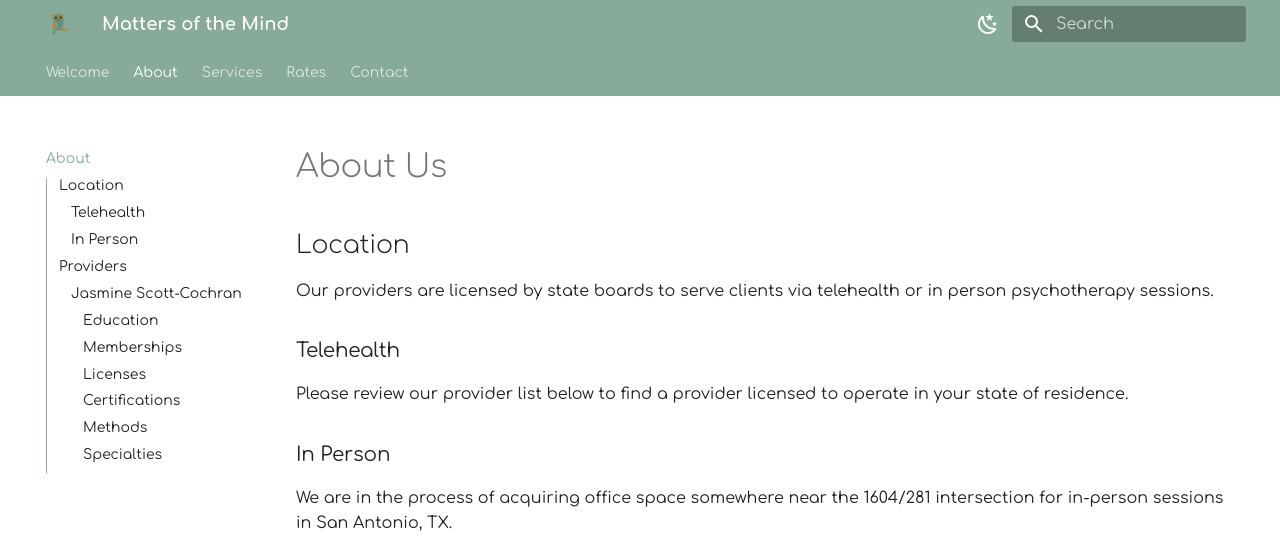
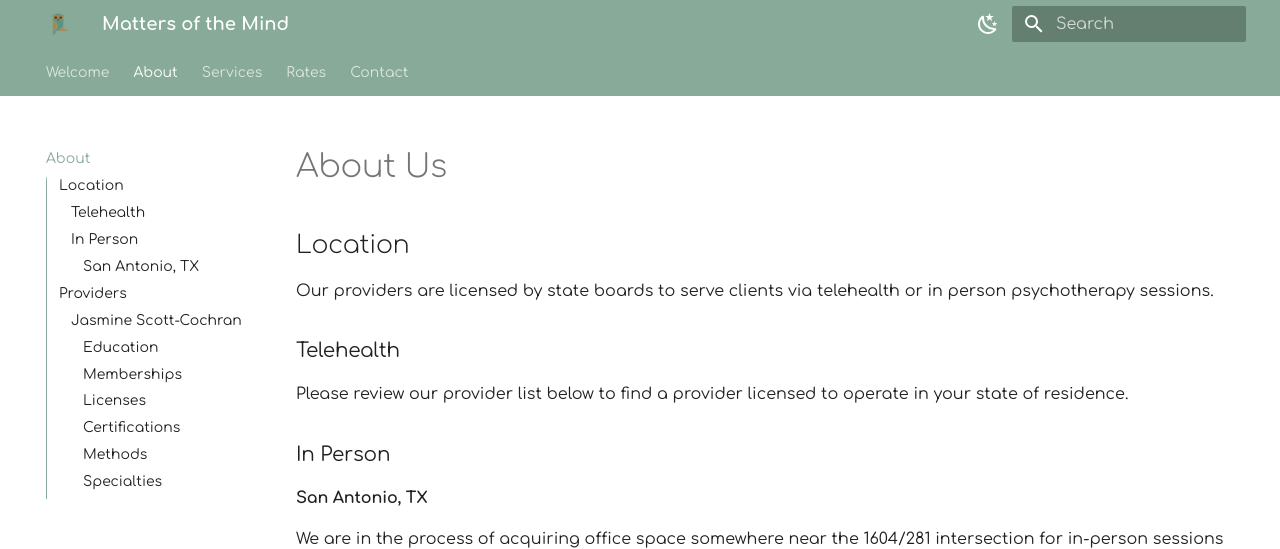
Before and after one commit to motm-therapy/website, an MkDocs documentation site: the page built from docs/about.md, in a window 1280 px wide and 900 px high, cut to the strip 0-549 px from the top of the window. Built offline with MkDocs 1.6.1 and Material for MkDocs 9.7.7, drawn with Linux system fonts in a browser that asks for light colours.

Commit message:
Update about.md

```diff
--- a/docs/about.md
+++ b/docs/about.md
@@ -9,6 +9,8 @@ Our providers are licensed by state boards to serve clients via telehealth or in
 Please review our provider list below to find a provider licensed to operate in your state of residence.
 
 ### In Person
+
+#### San Antonio, TX
 
 We are in the process of acquiring office space somewhere near the 1604/281 intersection for in-person sessions in San Antonio, TX.
 
```
